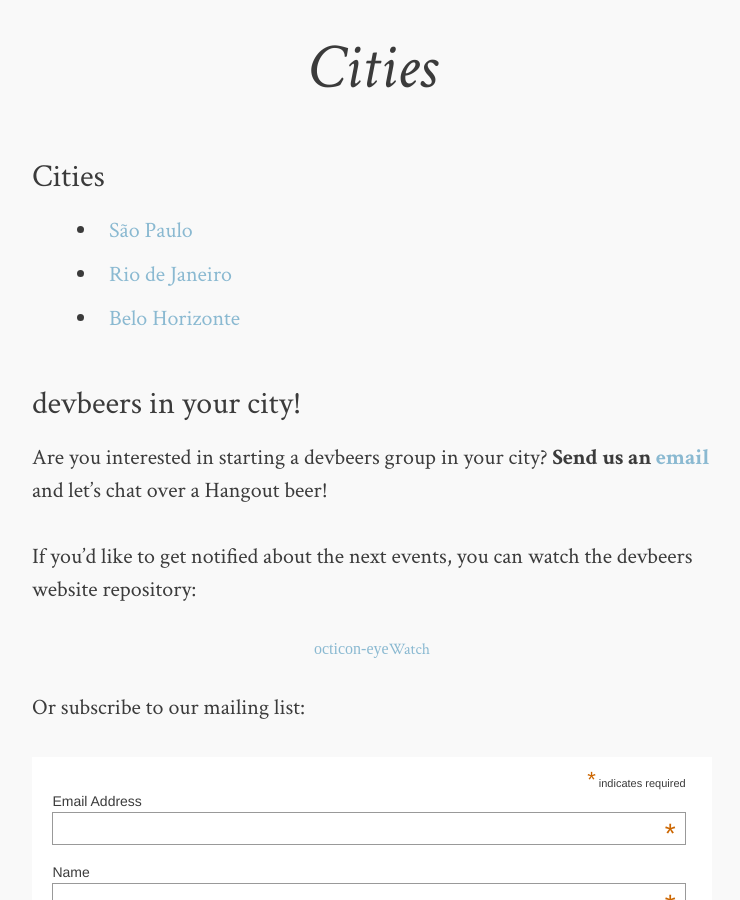
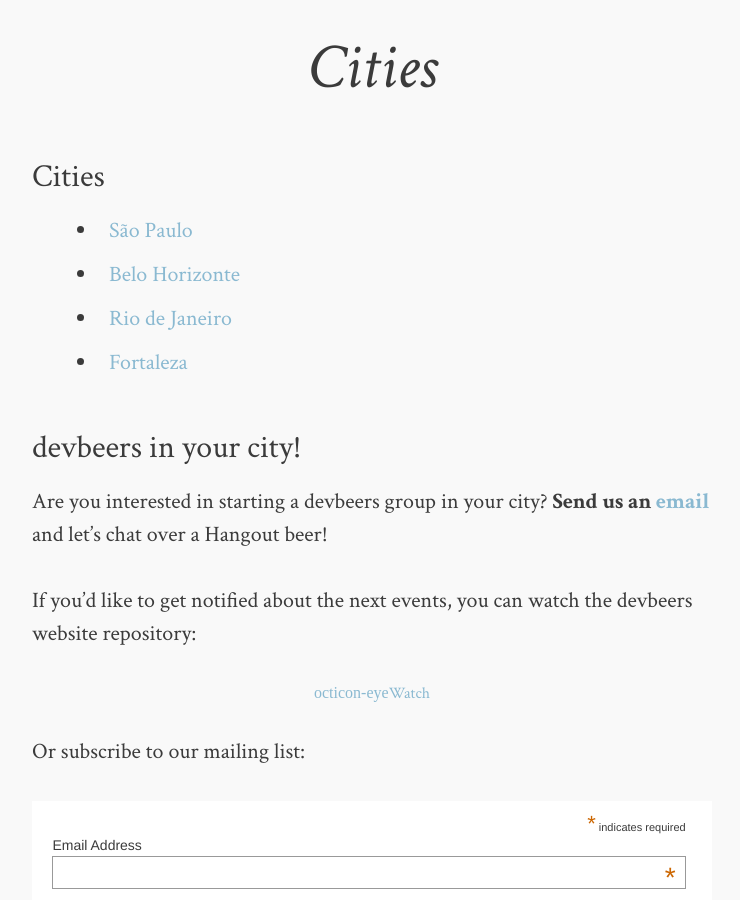
Before and after one commit to devbeers/devbeers.github.io, a Jekyll site: the page built from cities/cities.md, in a window 1280 px wide and 900 px high, scrolled down 605 px. Shown: the whole window, without its empty margins (268-1008 px from the left). Built offline with Jekyll 4.4.1, drawn with Linux system fonts in a browser that asks for light colours; comment, search, counter and statistics services are not loaded.

Commit message:
Add Fortaleza to cities.md

```diff
--- a/cities/cities.md
+++ b/cities/cities.md
@@ -10,8 +10,9 @@ image:
 
 ### Cities
 * <a href="saopaulo.html">São Paulo</a>
+* <a href="belohorizonte.html">Belo Horizonte</a>
 * <a href="riodejaneiro.html">Rio de Janeiro</a>
-* <a href="belohorizonte.html">Belo Horizonte</a>
+* <a href="fortaleza.html">Fortaleza</a>
 
 ### devbeers in your city!
 
```
